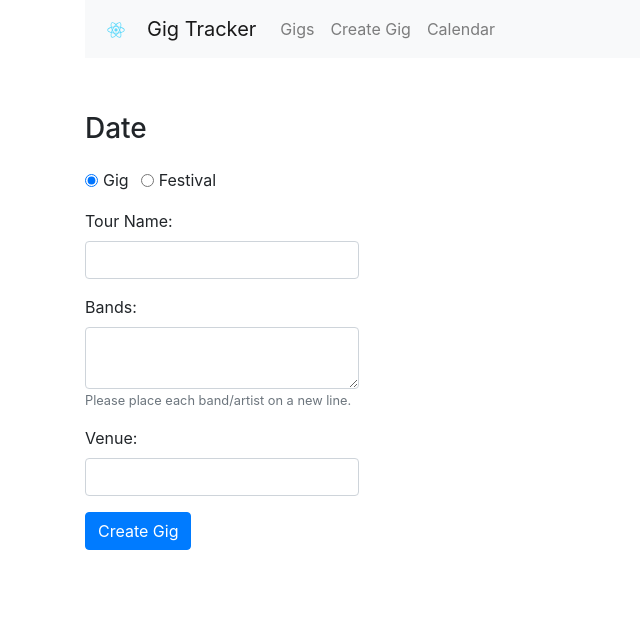
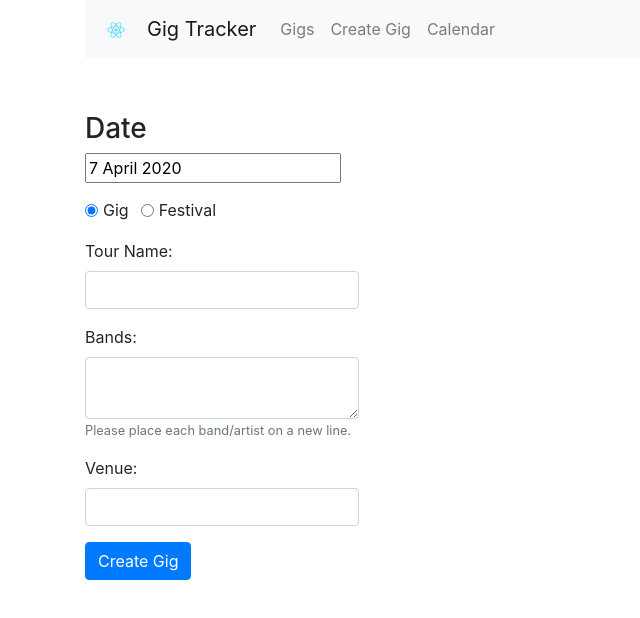
Before and after one commit to HarrisonShort/gig-tracker, a React (Create React App) app: page /create in a window 1280 px wide. Shown: the top 618 px of the page, without its empty margins (0-640 px from the left). Built offline with nearby package versions, Linux system fonts and the light colour scheme.

Commit message:
ADD setting a date for the gig on the create gig page

```diff
--- /dev/null
+++ b/src/Utils.js
@@ -0,0 +1,7 @@
+export const formatGigDate = (rawDate) => {
+    // Get the month spelled out (not int value).
+    var options = { month: 'long' };
+    var month = new Intl.DateTimeFormat('en-US', options).format(rawDate);
+
+    return `${rawDate.getDate()} ${month} ${rawDate.getFullYear()}`;
+}
--- a/src/components/create-gig.component.js
+++ b/src/components/create-gig.component.js
@@ -1,5 +1,10 @@
 import React, { Component } from 'react';
 import axios from 'axios';
+
+import DatePicker from "react-datepicker";
+import "react-datepicker/dist/react-datepicker.css";
+
+import { formatGigDate } from "../Utils.js";
 
 export default class CreateGig extends Component {
     constructor(props) {
@@ -8,7 +13,7 @@ export default class CreateGig extends Component {
         super(props);
 
         this.state = {
-            gig_date: '',
+            gig_date: Date.now(),
             gig_or_fest: 'Gig',
             gig_tourFestName: '',
             gig_bands: '',
@@ -27,7 +32,7 @@ export default class CreateGig extends Component {
 
     onChangeGigDate(event) {
         this.setState({
-            gig_date: event.target.value
+            gig_date: event
         });
     }
 
@@ -61,16 +66,8 @@ export default class CreateGig extends Component {
         // Change any line breaks into a singular string of comma-separated band/artist names.
         this.state.gig_bands = this.state.gig_bands.replace(/[\n\r]/g, ', ');
 
-        // Log to the console details of the new gig.
-        console.log(`Form submitted:`);
-        console.log(`Date: ${this.state.gig_date}`);
-        console.log(`Gig or Fest?: ${this.state.gig_or_fest}`);
-        console.log(`Tour/Fest Name: ${this.state.gig_tourFestName}`);
-        console.log(`Bands: ${this.state.gig_bands}`);
-        console.log(`Venue: ${this.state.gig_venue}`);
-
         const newGig = {
-            gig_date: this.state.gig_date,
+            gig_date: formatGigDate(this.state.gig_date),
             gig_or_fest: this.state.gig_or_fest,
             gig_tourFestName: this.state.gig_tourFestName,
             gig_bands: this.state.gig_bands,
@@ -78,13 +75,21 @@ export default class CreateGig extends Component {
             gig_cancelled: this.state.gig_cancelled
         }
 
+        // Log to the console details of the new gig.
+        console.log(`Form submitted:`);
+        console.log(`Date: ${newGig.gig_date}`);
+        console.log(`Gig or Fest?: ${newGig.gig_or_fest}`);
+        console.log(`Tour/Fest Name: ${newGig.gig_tourFestName}`);
+        console.log(`Bands: ${newGig.gig_bands}`);
+        console.log(`Venue: ${newGig.gig_venue}`);
+
         // Adds to the DB by posting our created newGig object.
         await axios.post('http://localhost:4000/gigs/create', newGig)
             .then(res => console.log(res.data));
 
         // Reset the state to empty values.
         this.setState({
-            gig_date: '',
+            gig_date: Date.now(),
             gig_or_fest: 'Gig',
             gig_tourFestName: '',
             gig_bands: '',
@@ -93,20 +98,15 @@ export default class CreateGig extends Component {
         })
     }
 
-    // changeToTourName(gig) {
-    //     let label = this.refs.tourNameLabel;
-
-    //     if (gig) {
-    //         label.value = 'Tour Name';
-    //     } else {
-    //         ReactDOM.findDOMNode(this.refs.tourNameLabel).value = 'Festival Name';
-    //     }
-    // }
-
     render() {
         return (
             <div className="form" id="gigFormDiv" style={{ marginTop: 30 }} >
                 <h3 id="dateHeader">Date</h3>
+                <DatePicker
+                    selected={this.state.gig_date}
+                    dateFormat={"d MMMM yyyy"}
+                    onChange={this.onChangeGigDate}
+                />
                 <form id="gigForm" onSubmit={this.onSubmit}>
                     <div className="form-check form-check-inline">
                         <div style={{ marginTop: 15 }}>
@@ -175,7 +175,7 @@ export default class CreateGig extends Component {
                         </div>
                     </div>
                 </form >
-            </div>
+            </div >
         )
     }
 }
```
